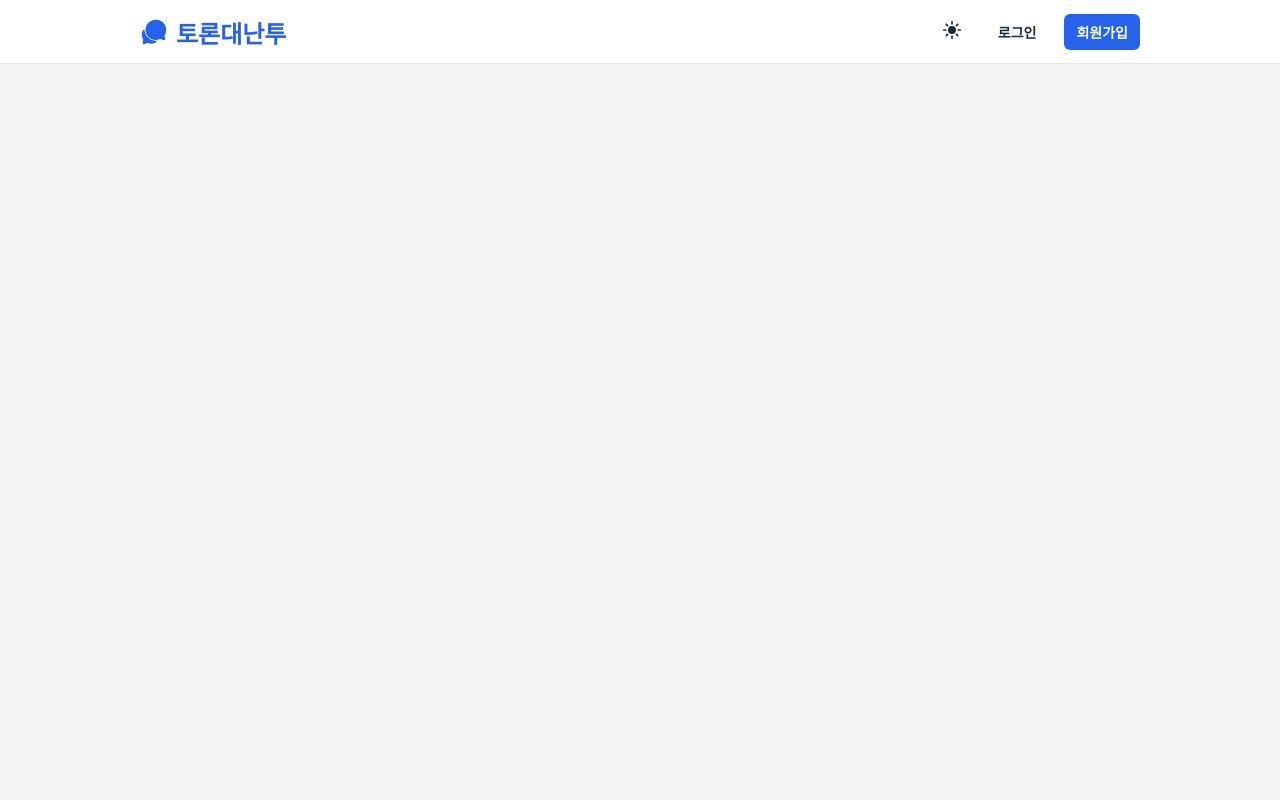
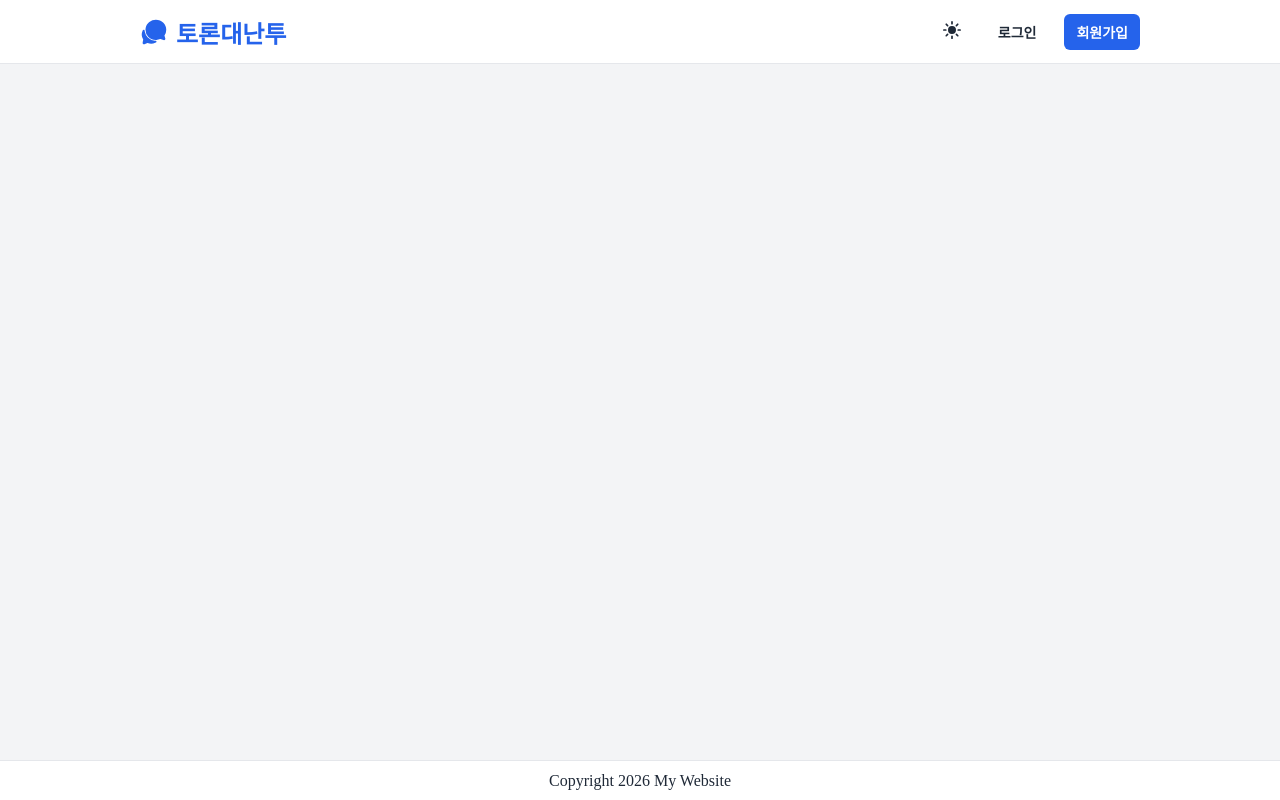
Before and after one commit to haneulgim95-hub/lecture-forum-frontend, a React (Vite) app: page /auth/signup in a window 1280 px wide. Built offline with nearby package versions, Linux system fonts and the light colour scheme.

Commit message:
signupSchema작성 react-hook-form과 signUpschema연결

```diff
--- a/package.json
+++ b/package.json
@@ -10,6 +10,7 @@
     "preview": "vite preview"
   },
   "dependencies": {
+    "@hookform/resolvers": "^5.2.2",
     "react": "^19.2.6",
     "react-dom": "^19.2.6",
     "react-hook-form": "^7.75.0",
--- a/src/components/layout/MainFooter.tsx
+++ b/src/components/layout/MainFooter.tsx
@@ -1,5 +1,19 @@
+import styled from "styled-components";
+
+const FooterContainer = styled.footer`
+    border-top: 1px solid ${props => props.theme.colors.divider};
+    background-color: ${props => props.theme.colors.background.paper};
+    height: 40px;
+    display: flex;
+    justify-content: center;
+    align-items: center;
+`;
 function MainFooter() {
-    return <></>
+    return (
+        <FooterContainer>
+            <p>Copyright 2026 My Website</p>
+        </FooterContainer>
+    );
 }
 
 export default MainFooter;
--- a/src/pages/auth/signup/SignUpPage.tsx
+++ b/src/pages/auth/signup/SignUpPage.tsx
@@ -1,4 +1,32 @@
+import { type SignUpInputType, signUpSchema } from "../../../schemas/auth/signUpSchema.ts";
+import { useForm } from "react-hook-form";
+import { zodResolver } from "@hookform/resolvers/zod";
+
 function SignUpPage() {
+    // 회원가입 화면
+
+    // input들을 react-hook-form으로 관리
+    // 사용자가 입력한 값들을 백엔드로 보내기전 검증 절차 필요
+    // 화면 작성
+
+    // react-hook-form만 이용한다면, 사용자가 입력하는 값에 대한 검증 내용을
+    // input {...register(input이름, {옵션})}
+    // 형태로 옵션 자리에 기재해줌
+
+    // 근데 react-hook-form + zod를 이용한다면 이미 검증 내용이 zod에 있음
+    // 그렇다면, react-hook-form에다가 zod의 검증 내용을 알려주면 되지 않을까?
+
+    // 이렇게 zod의 내용을 react-hook-form에 연결하기 위한 라이브러리 설치
+    // pnpm install @hookform/resolvers
+
+    const {
+        register,
+        handleSubmit,
+        formState: {errors, isSubmitting}
+    } = useForm<SignUpInputType>({
+        resolver: zodResolver(signUpSchema),
+        mode: "onBlur"
+    })
     return <></>
 }
 
--- /dev/null
+++ b/src/schemas/auth/signUpSchema.ts
@@ -0,0 +1,27 @@
+// 검증에 사용할 명세를 만드는 작업.
+
+import { z } from "zod";
+import { Gender } from "../../types/userType.ts";
+
+const phoneRegex = /^01[016789]-?\d{3,4}-?\d{4}$/;
+
+// zod를 통해 검증할 Input 값에 대한 객체모양 생성
+export const signUpSchema = z.object({
+    username: z.string().min(4, "아이디는 4자 이상 입력해주세요."),
+    password: z.string().min(6, "비밀번호는 6자 이상 입력해주세요."),
+    passwordConfirm: z.string().min(1, "비밀번호 확인을 입력해주세요."),
+    name: z.string().min(2, "이름을 정확히 입력해주세요."),
+    nickname: z.string().min(2, "닉네임은 2자 이상 입력해주세요").max(10, "닉네임은 10자 이하로 입력해주세요."),
+    email: z.email("올바른 이메일 형식이 아닙니다."),
+    phoneNumber: z.string().regex(phoneRegex, "올바른 전화번호 형식이 아닙니다.").optional(),
+    birthdate: z.string().optional(),
+    gender: z.enum(Gender),
+})
+
+.refine(data => data.password === data.passwordConfirm, {
+    path: ["passwordConfirm"],
+    message: "비밀번호가 일치하지 않습니다."
+})
+
+// 위에서 만든 createUserSchema는 조건을 건 "객체"를 만드는 일이라, 앞으로 다른 곳에서 사용할 타입을 만들어줘야 함
+export type SignUpInputType = z.infer<typeof signUpSchema>;
--- /dev/null
+++ b/src/types/userType.ts
@@ -0,0 +1,6 @@
+export const Gender = {
+    MALE: "MALE",
+    FEMALE: "FEMALE",
+}
+
+export type GenderType = typeof Gender[keyof typeof Gender];
```
Also changed, not shown: 1 other file (tests, documents, lock files or other folders).
